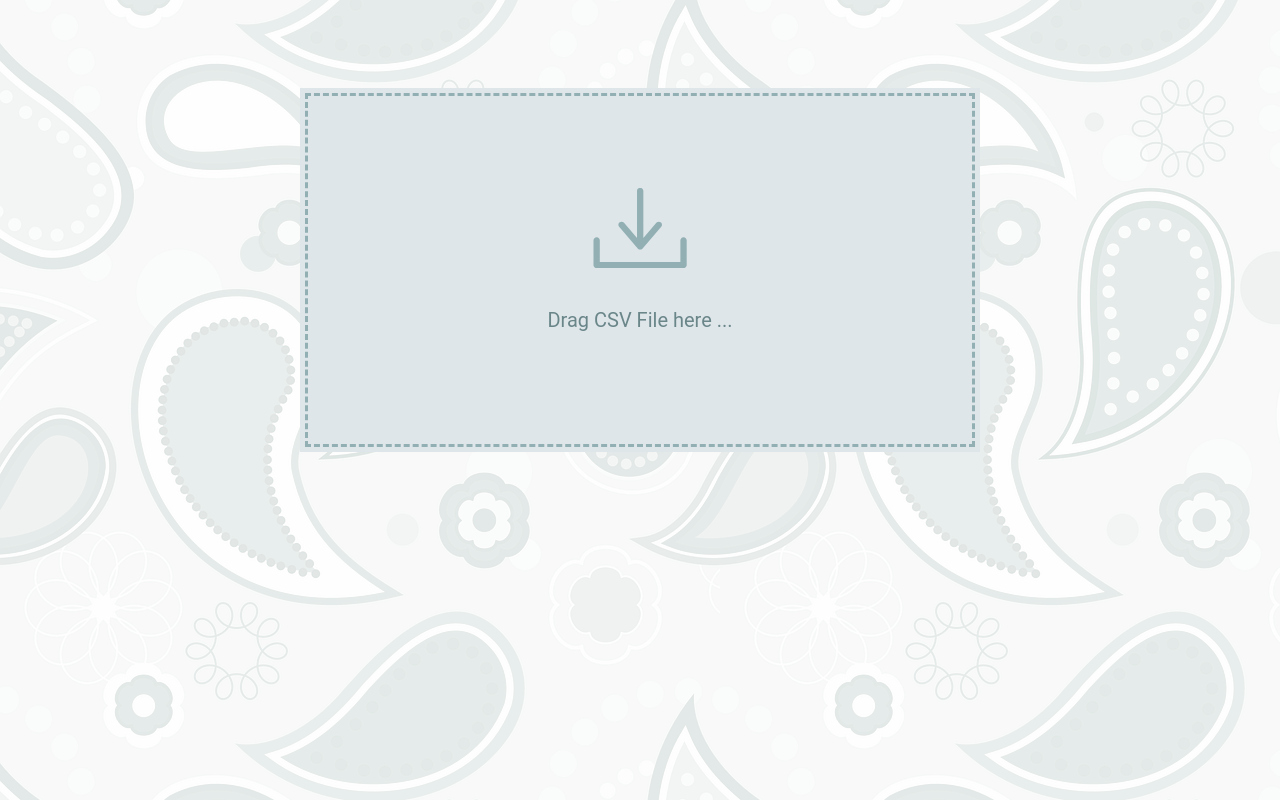
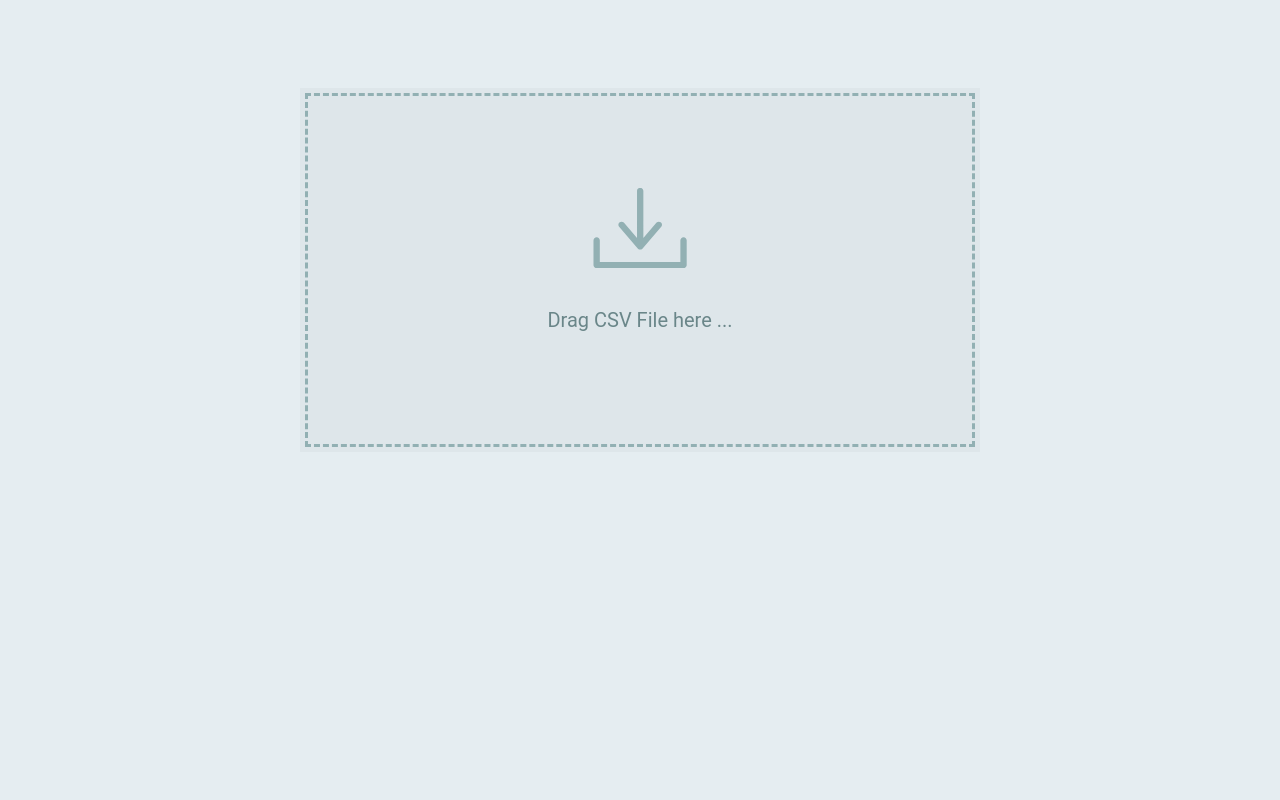
Before and after one commit to vladimirgamalyan/csvconv, a plain HTML site: page index.html in a window 1280 px wide. Drawn offline with nearby package versions, Linux system fonts and the light colour scheme.

Commit message:
Remove background picture

```diff
--- a/styles.css
+++ b/styles.css
@@ -3,9 +3,6 @@ body {
     color: #6a8689;
     background-color: #e5edf1;
     padding: 5rem 1.25rem;
-
-    background-image: url("pattern1.png");
-    background-repeat: repeat;
 }
 
 .container {
```
Also changed, not shown: pattern1.png (deleted).
